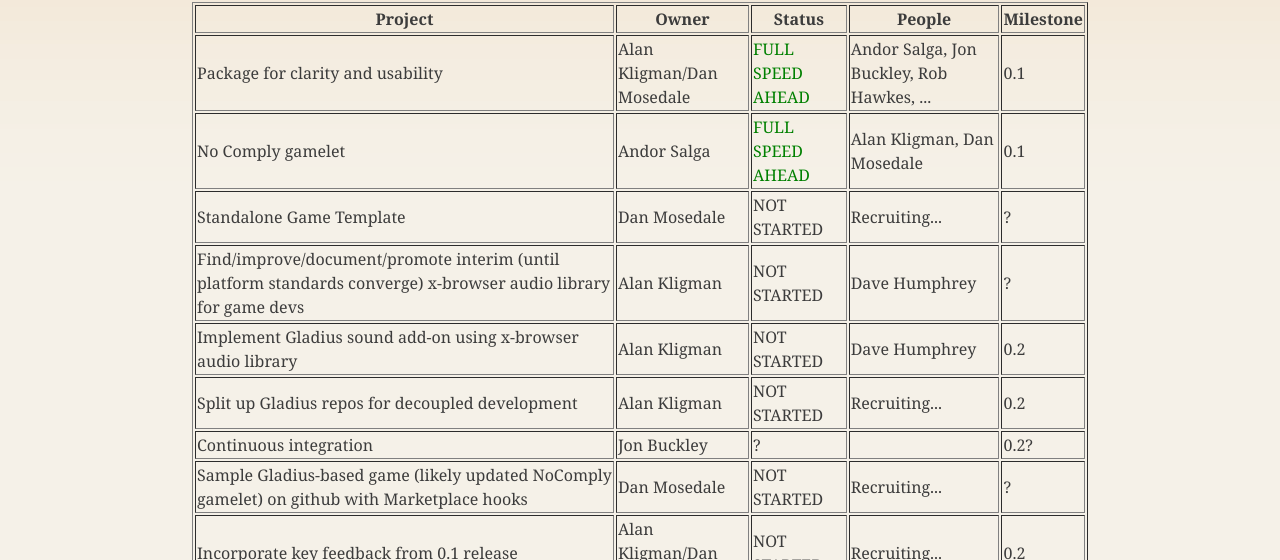
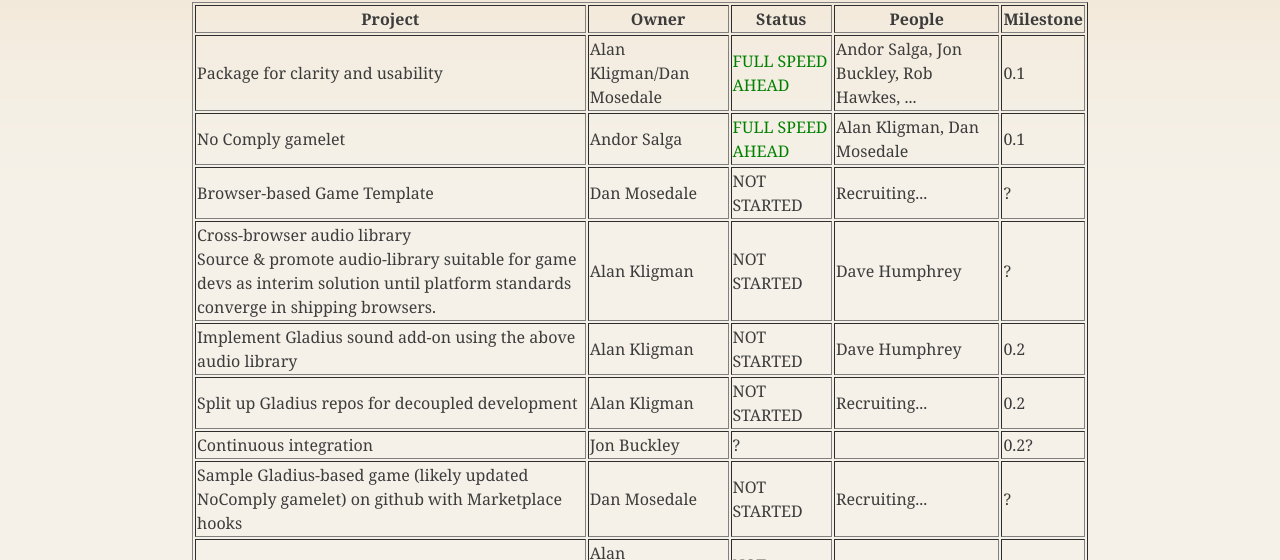
Before and after one commit to gladiusjs/gladiusjs.github.com, a plain HTML site: page roadmap.html in a window 1280 px wide. Shown: the part 240-800 px from the top of the page. Drawn offline with Linux system fonts and the light colour scheme.

Commit message:
Update some of the text to be clearer, including a projDesc section

```diff
--- a/roadmap.html
+++ b/roadmap.html
@@ -61,7 +61,7 @@
           <td>0.1</td>
         </tr>
         <tr>
-          <td>Standalone Game Template</td>
+          <td>Browser-based Game Template</td>
           <td>Dan Mosedale</td>
           <td>NOT STARTED</td>
           <td>Recruiting...</td>
@@ -69,8 +69,13 @@
         </tr>
 
         <tr>
-          <td>Find/improve/document/promote interim (until platform standards
-             converge) x-browser audio library for game devs</td>
+          <td>Cross-browser audio library
+             <div class="projDesc">
+               Source &amp; promote audio-library suitable for game devs
+               as interim solution until platform standards converge in
+               shipping browsers.
+             </div>
+             </td>
           <td>Alan Kligman</td>
           <td>NOT STARTED</td>
           <td>Dave Humphrey</td>
@@ -78,7 +83,7 @@
         </tr>
 
         <tr>
-          <td>Implement Gladius sound add-on using x-browser audio library</td>
+          <td>Implement Gladius sound add-on using the above audio library</td>
           <td>Alan Kligman</td>
           <td>NOT STARTED</td>
           <td>Dave Humphrey</td>
@@ -100,7 +105,6 @@
           <td></td>
           <td>0.2?</td>
         </tr>
-
 
         <tr>
           <td>Sample Gladius-based game (likely updated NoComply gamelet) on github with Marketplace hooks</td>
```
